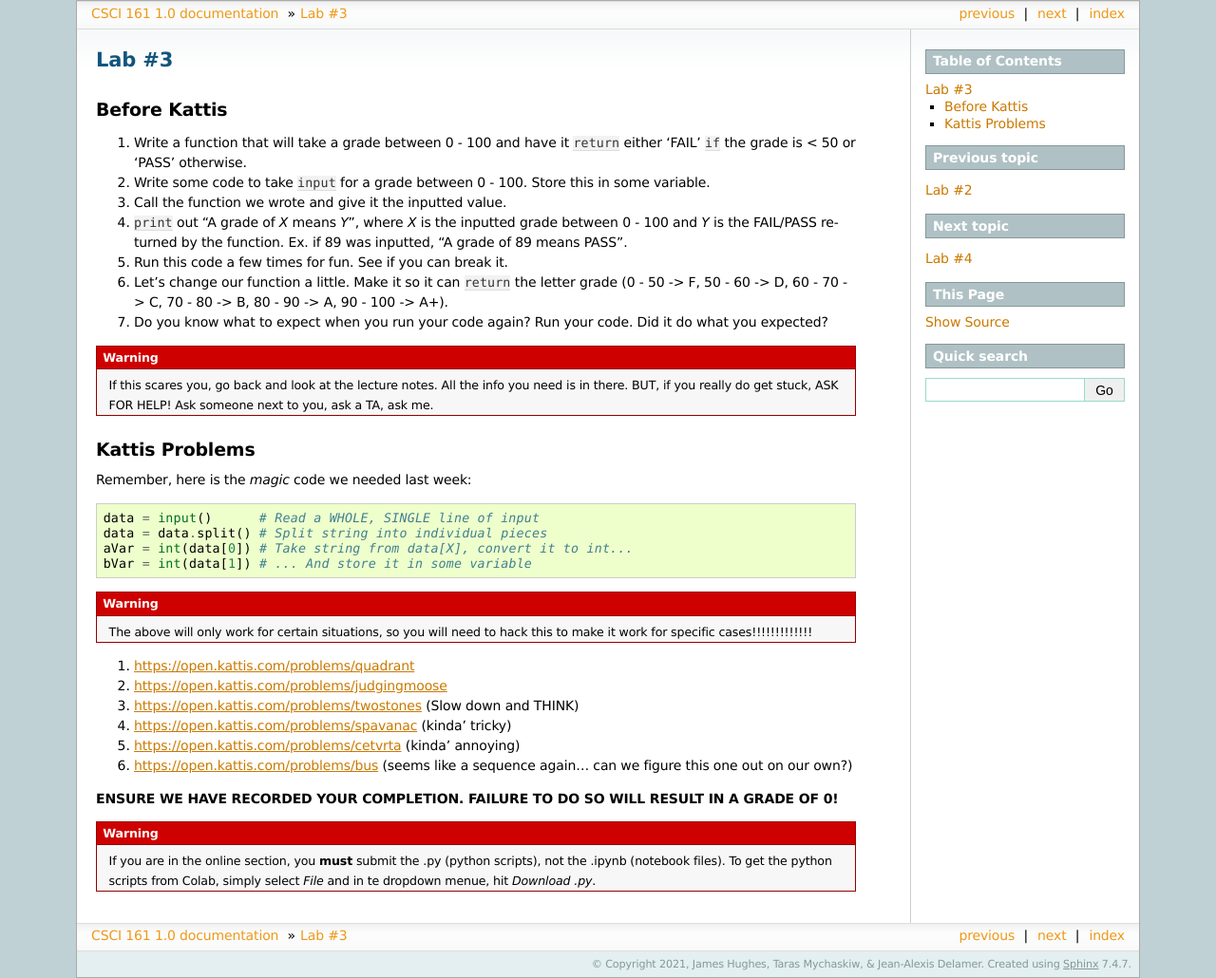
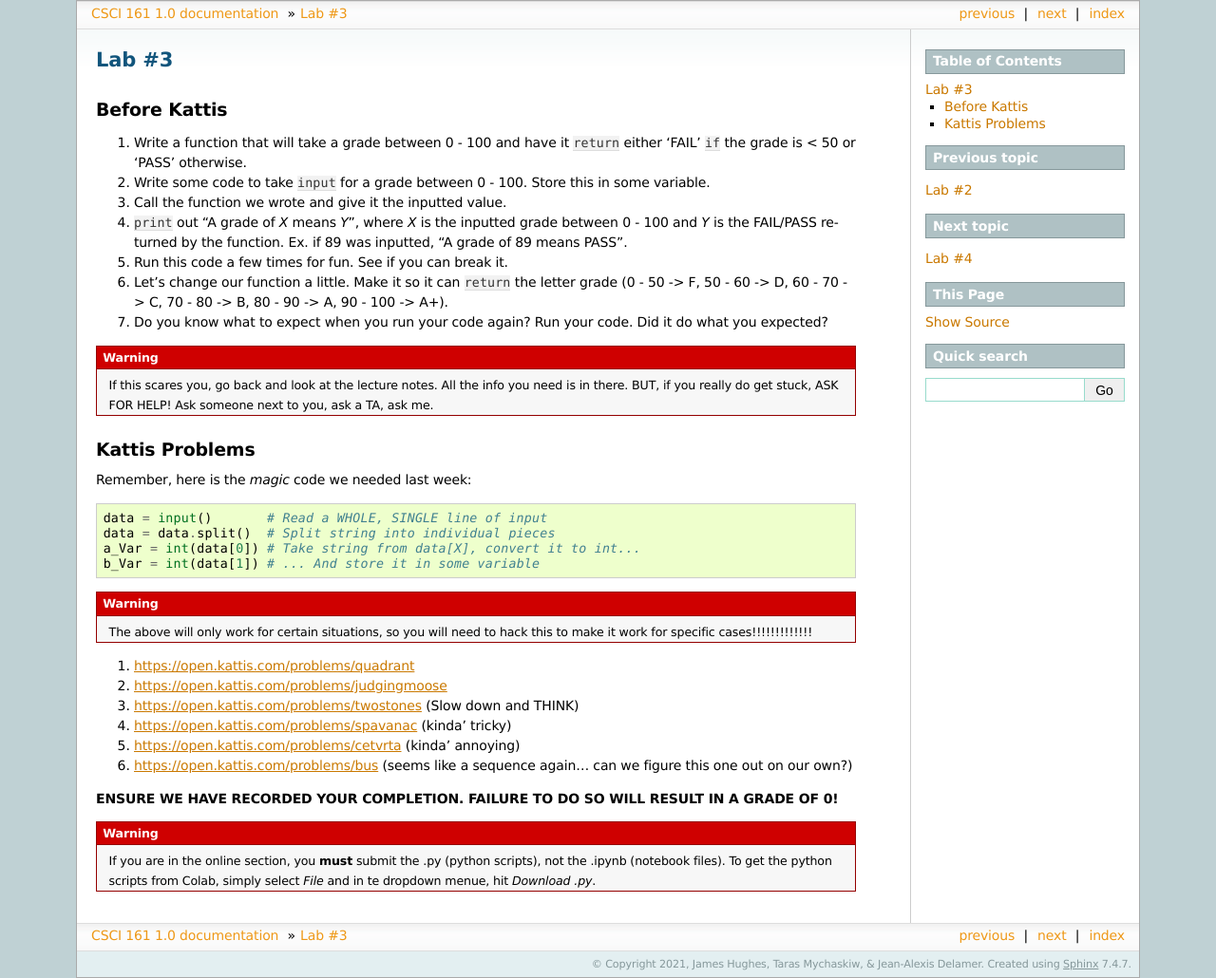
Before and after one commit to jameshughes89/cs101, a Sphinx documentation site: the page built from source/lab3.rst, in a window 1280 px wide. Shown: the whole page at 95% size. Built offline with Sphinx 7.4.7, drawn with Linux system fonts in a browser that asks for light colours; formulas are drawn with MathJax 3.

Commit message:
Add underscore lab 3

```diff
--- a/source/lab3.rst
+++ b/source/lab3.rst
@@ -29,10 +29,10 @@ Kattis Problems
 
 Remember, here is the *magic* code we needed last week::
 
-   data = input()      # Read a WHOLE, SINGLE line of input
-   data = data.split() # Split string into individual pieces
-   aVar = int(data[0]) # Take string from data[X], convert it to int...
-   bVar = int(data[1]) # ... And store it in some variable
+   data = input()       # Read a WHOLE, SINGLE line of input
+   data = data.split()  # Split string into individual pieces
+   a_Var = int(data[0]) # Take string from data[X], convert it to int...
+   b_Var = int(data[1]) # ... And store it in some variable
 
 .. warning::
 
```
